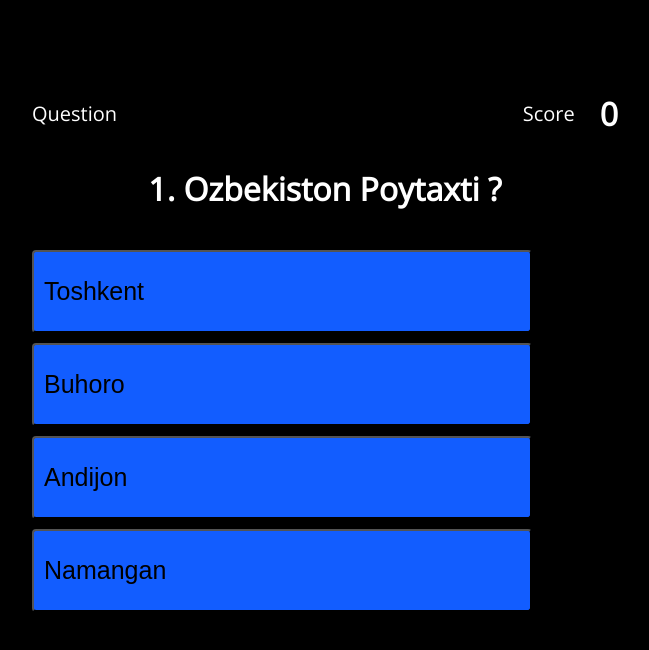
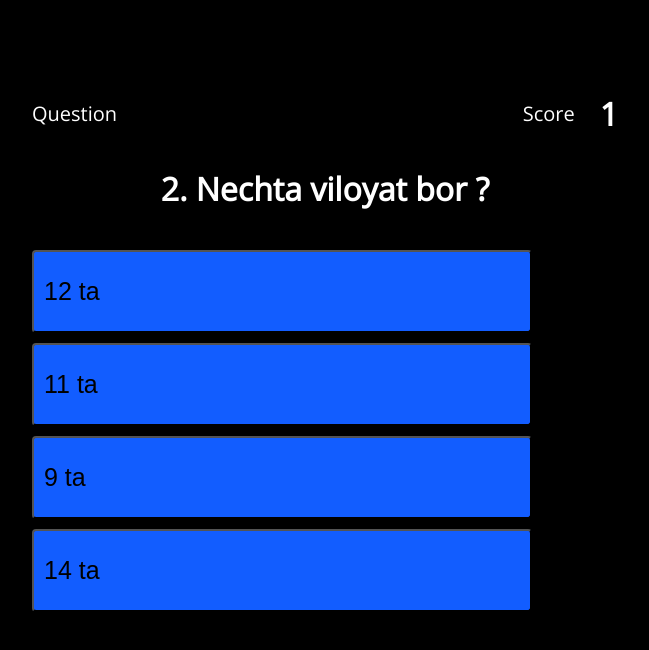
Before and after one commit to rasuljonadhamov/quiz-app, a plain HTML site: page pages/game.html in a window 1280 px wide. Both pictures are taken after a click on the button "Toshkent". Shown: the whole page, without its empty margins (315-964 px from the left). Drawn offline with nearby package versions, Linux system fonts and the light colour scheme.

Commit message:
Show all questions

```diff
--- a/js/game.js
+++ b/js/game.js
@@ -53,7 +53,6 @@ function startQuiz() {
 }
 
 function showQuestion() {
-  resetState();
   let currentQuestion = questions[currentQuestionIndex];
   let questionNo = currentQuestionIndex + 1;
   questionEl.innerHTML = questionNo + ". " + currentQuestion.question;
@@ -63,13 +62,60 @@ function showQuestion() {
     button.innerText = answer.text;
     button.classList.add("choice-container");
     answerButton.appendChild(button);
+
+    if (answer.correct) {
+      button.dataset.correct = answer.correct;
+    }
+    button.addEventListener("click", selectAnswer);
   });
 }
 
-function resetState() {
-  //   while (answerButton.firstChild) {
-  //     answerButton.removeChild(answerButton.firstChild);
-  //   }
+function selectAnswer(e) {
+  const selectedBtn = e.target;
+  const isCorrect = selectedBtn.dataset.correct === "true";
+  if (isCorrect) {
+    selectedBtn.classList.add("correct");
+    score++;
+  } else {
+    selectedBtn.classList.add("incorrect");
+  }
+
+  Array.from(answerButton.children).forEach((button) => {
+    if (button.dataset.correct === "true") {
+      button.classList.add("correct");
+    }
+    button.disabled = true;
+
+    scoreText.innerHTML = `${score}`;
+  });
+
+  currentQuestionIndex < questions.length
+    ? setTimeout(function () {
+        handleNextQuestion();
+      }, 2000)
+    : startQuiz();
+}
+
+function resetHtml() {
+  while (answerButton.firstChild) {
+    answerButton.removeChild(answerButton.firstChild);
+  }
+}
+
+function showScore() {
+  scoreText.innerHTML = `You scored ${score} out of ${questions.length}`;
+}
+
+function handleNextQuestion() {
+  resetHtml();
+
+  console.log("hello");
+  currentQuestionIndex++;
+  if (currentQuestionIndex < questions.length) {
+    showQuestion();
+  } else {
+    showScore();
+  }
 }
 
 startQuiz();
--- a/pages/gama.css
+++ b/pages/gama.css
@@ -25,6 +25,10 @@ body {
 .choice-container:hover {
   cursor: pointer;
   box-shadow: 0 0.4rem 1.4rem rgba(6, 103, 247, 0.5);
+}
+
+.choice-container:disabled {
+  cursor: no-drop;
 }
 
 .correct {
--- a/pages/game.html
+++ b/pages/game.html
@@ -9,7 +9,6 @@
   </head>
   <body>
     <div class="container">
-      <div id="game">
       <div id="hud">
         <div class="hud-item">
           <p id="proggresText" class="hud-prefix">Question</p>
@@ -20,9 +19,9 @@
           <h1 id="score" class="hud-main-text">0</h1>
         </div>
       </div>
-
       <h1 id="question">What is the answer to this question</h1>
 
+      <div id="game">
         <!-- <div class="choice-container">
           <p class="choice-prefix">B</p>
           <p class="choice-text" data-number="2">Choice 2</p>
```
Lines whose indentation alone changed are shown as unchanged.
